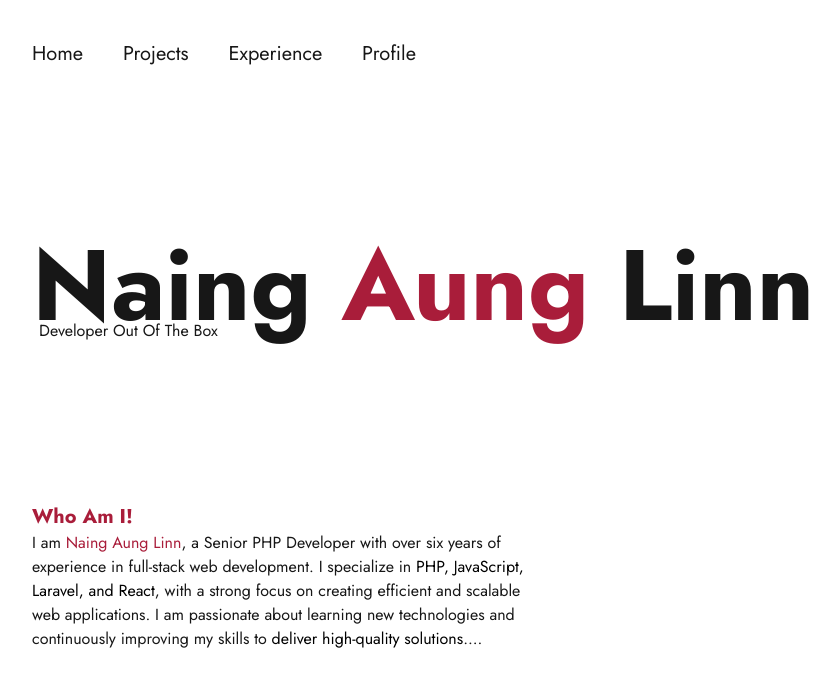
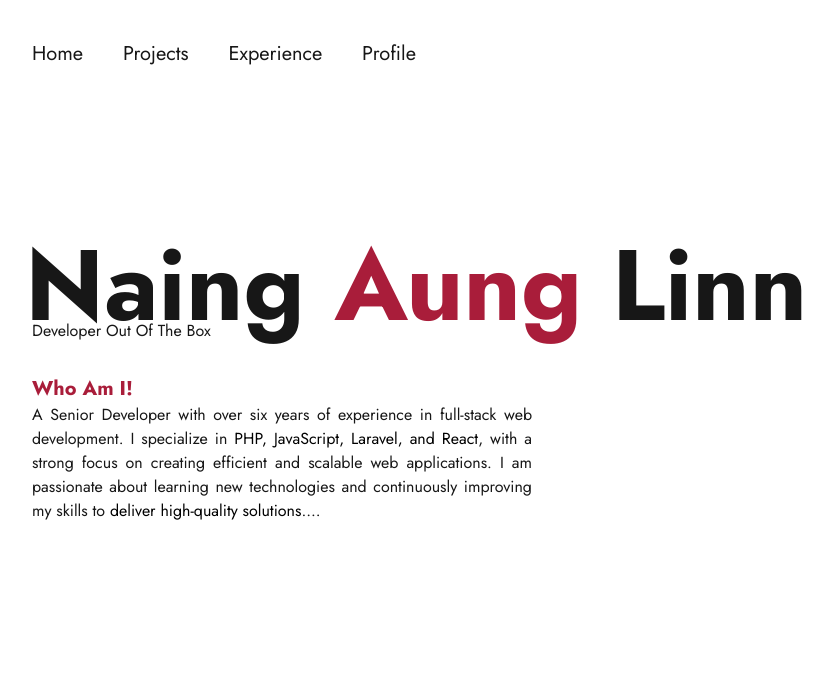
Before and after one commit to naingaunglinn/portfolio-2, a Next.js app: page / in a window 1280 px wide. Shown: the top 686 px of the page, without its empty margins (48-888 px from the left). Built offline with nearby package versions, Linux system fonts and the light colour scheme.

Commit message:
update: layout adjustment

```diff
--- a/src/app/components/Main.tsx
+++ b/src/app/components/Main.tsx
@@ -1,6 +1,6 @@
 const main = () => {
     return (
-        <div className="relative">
+        <div className="relative -left-[7px]">
             <h1 className="text-[100px] font-bold font-jost leading-[1.15] ">Naing <span className="text-[#A91D3A]">Aung</span> Linn</h1>
             <p className="absolute bottom-0 left-[7px]">Developer Out Of The Box</p>
         </div>
--- a/src/app/page.tsx
+++ b/src/app/page.tsx
@@ -14,12 +14,12 @@
 					<div><Link href='#profile' className="hover:text-[#A91D3A]">Profile</Link></div>
 				</div>
 			</header>
-			<main className="flex flex-col row-start-2 pt-40 sm:items-start">
+			<main className="flex flex-col row-start-2 gap-8 pt-40 sm:items-start">
 				<Main />
-				<div className="max-w-[500px] pt-40">
+				<div className="max-w-[500px]">
 					<h2 className="text-xl font-bold text-[#A91D3A]">Who Am I!</h2>
-					<p>
-						I am <span className="text-[#A91D3A]">Naing Aung Linn</span>, a Senior PHP Developer with over six years of experience in full-stack web development.
+					<p className="text-justify">
+						A Senior Developer with over six years of experience in full-stack web development.
 					   	I specialize in <span className="bg-white text-black">PHP, JavaScript, Laravel, and React</span>, with a strong focus on creating efficient and scalable web applications.
 					   	I am passionate about learning new technologies and continuously improving my skills to <span className="bg-white text-black">deliver high-quality solutions</span>....
 					</p>
```
